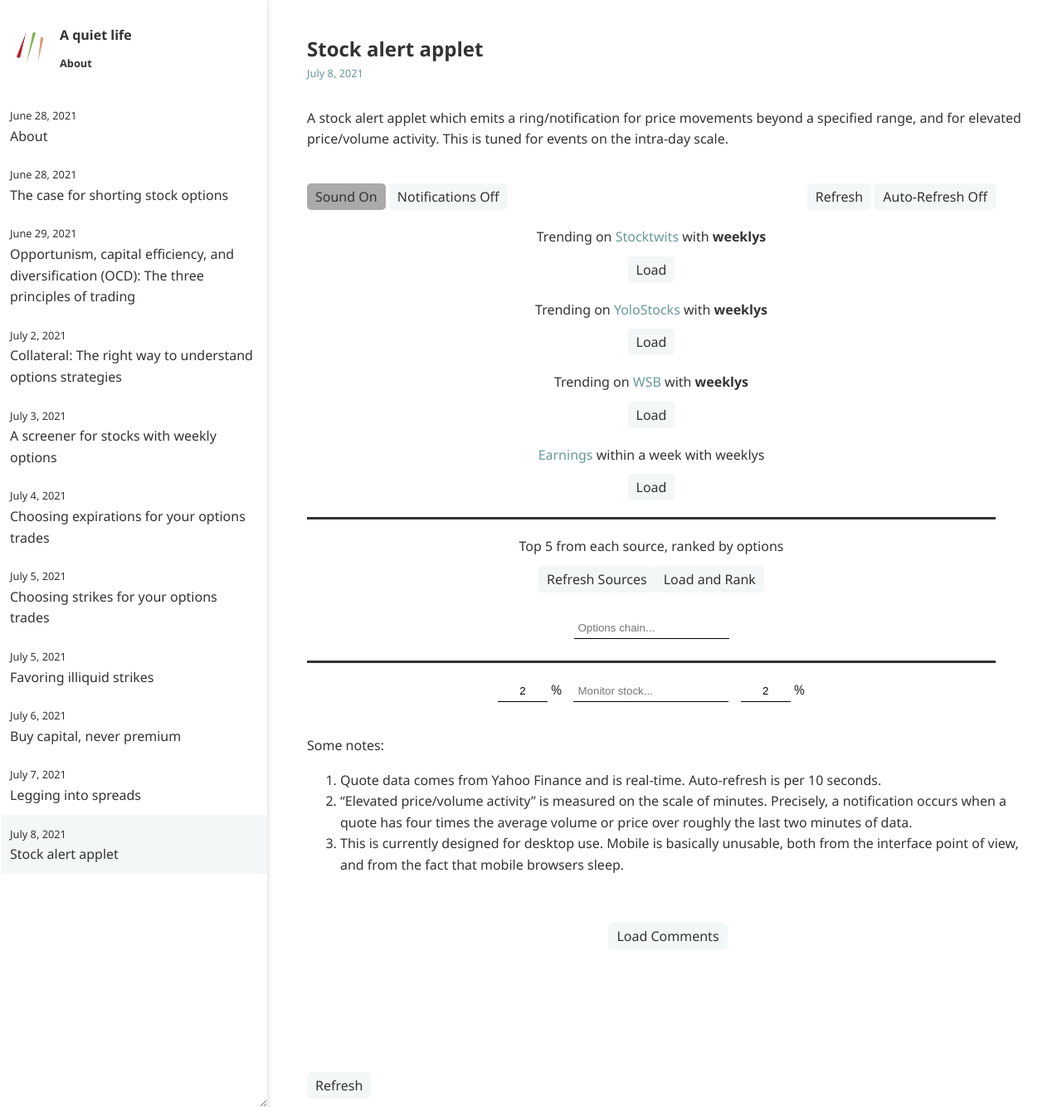
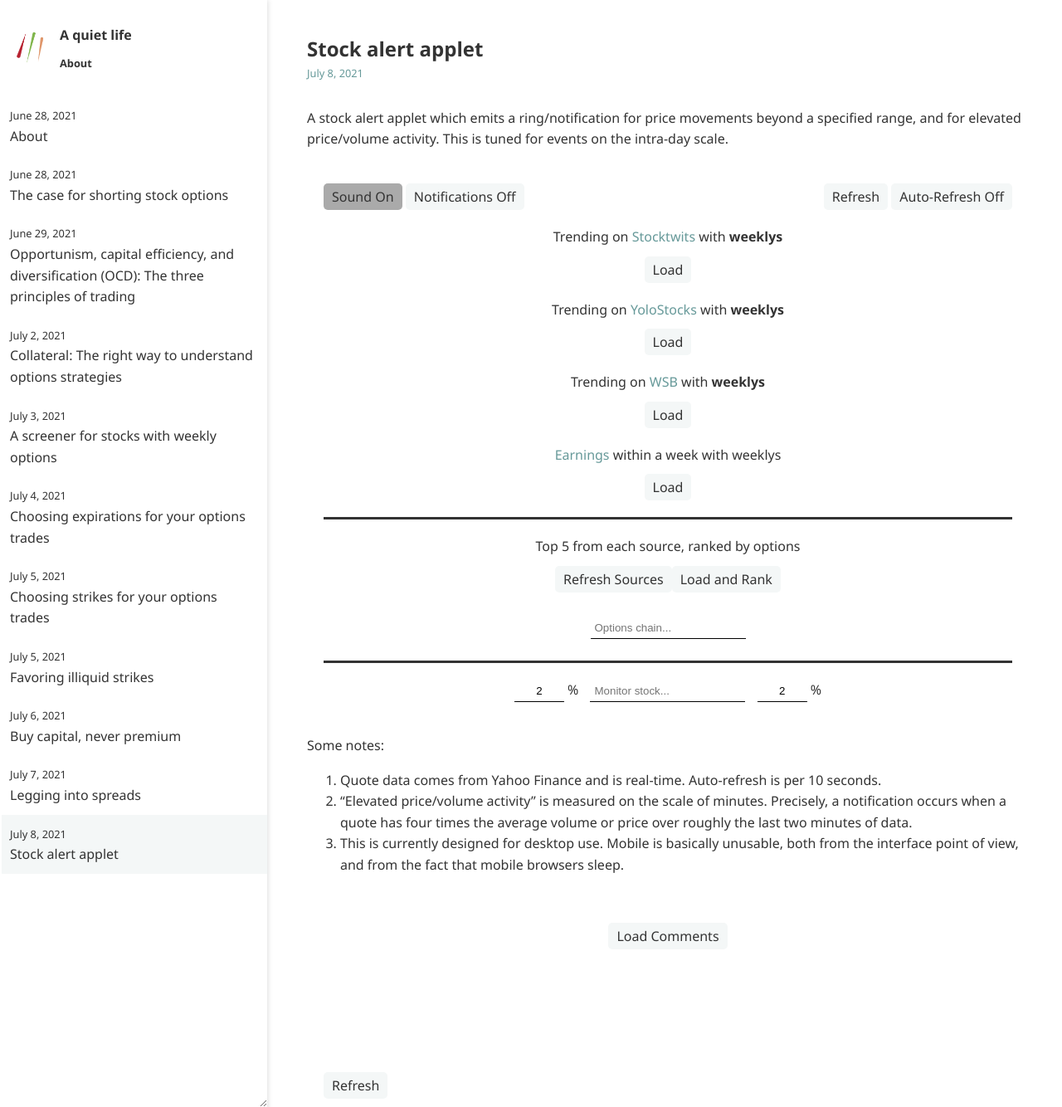
Before and after one commit to ansyblenetwork/aquietlife, a Jekyll site: the page built from _posts/2021-07-08-alerts.md, in a window 1280 px wide and 1334 px high. Shown: the whole window at 83% size. Built offline with Jekyll 4.4.1, drawn with Linux system fonts in a browser that asks for light colours.

Commit message:
Update 2021-07-08-alerts.md

```diff
--- a/_posts/2021-07-08-alerts.md
+++ b/_posts/2021-07-08-alerts.md
@@ -6,7 +6,7 @@ A stock alert applet which emits a ring/notification for price movements beyond
 
 
 
-<div style="min-width:650px; margin-top: 40px; margin-bottom: 40px; margin-right:40px">
+<div style="min-width:650px; margin: 40px 20px;">
 
 <div style="position:fixed; bottom: 10px; background-color:white">
 <button onclick="update(); updateAll();" >Refresh</button>
```
